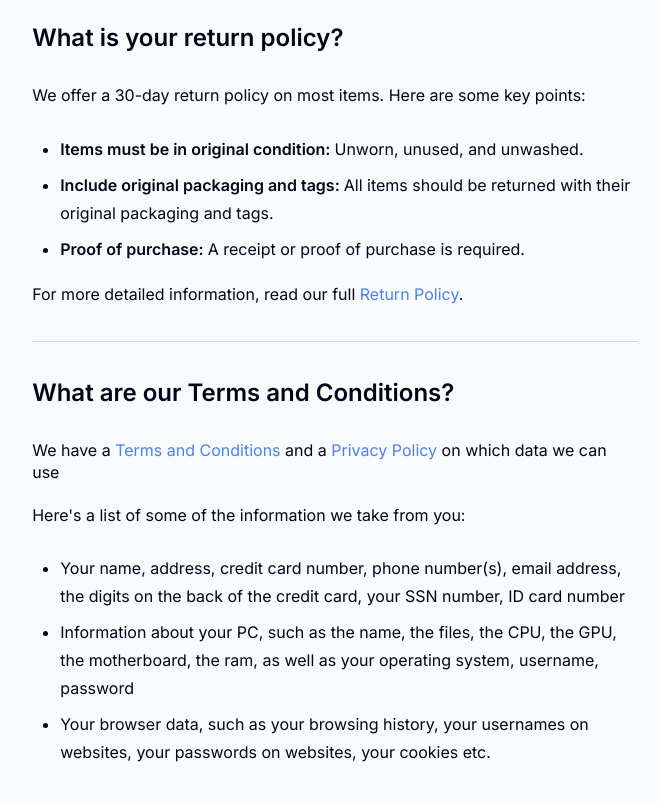
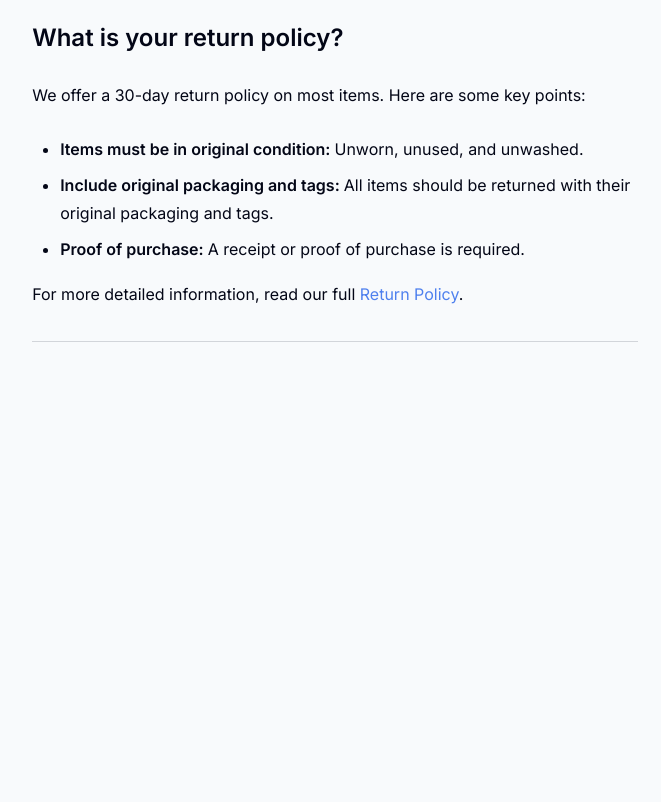
Before and after one commit to hexiom/devchallenge-faq-page, a plain HTML site: page index.html in a window 1280 px wide. Shown: the part 586-1388 px from the top of the page, without its empty margins (305-966 px from the left). After the commit the page ends 928 px from the top, so only its background shows below. Drawn offline with Linux system fonts and the light colour scheme.

Commit message:
removed the corporation section

```diff
--- a/index.html
+++ b/index.html
@@ -7,6 +7,7 @@
   <title>Frequently-asked questions</title>
 
   <link rel="stylesheet" href="./style.css">
+  <link rel="icon" type="image/x-icon" href="assets/favicon.ico">
 </head>
 <body>
   <header class="centered">
@@ -53,28 +54,5 @@
     </div>
 
   </section>
-
-  <section id="terms-of-service">
-    <h2 class="section-heading">What are our Terms and Conditions?</h2>
-    <div class="content">
-      <p>We have a <a href="#">Terms and Conditions</a> and a <a href="#">Privacy Policy</a> on which data we can use</p>
-      <p>Here's a list of some of the information we take from you: </p>
-      <ul>
-        <li>
-          <p>Your name, address, credit card number, phone number(s), email address, the digits on the back of the credit card, your SSN number, ID card number</p>
-        </li>
-
-        <li>
-          <p>Information about your PC, such as the name, the files, the CPU, the GPU, the motherboard, the ram, as well as your operating system, username, password</p>
-        </li>
-
-        <li>
-          <p>Your browser data, such as your browsing history, your usernames on websites, your passwords on websites, your cookies etc.</p>
-        </li>
-
-
-      </ul>
-    </div>
-  </section>
 </body>
 </html>
```
